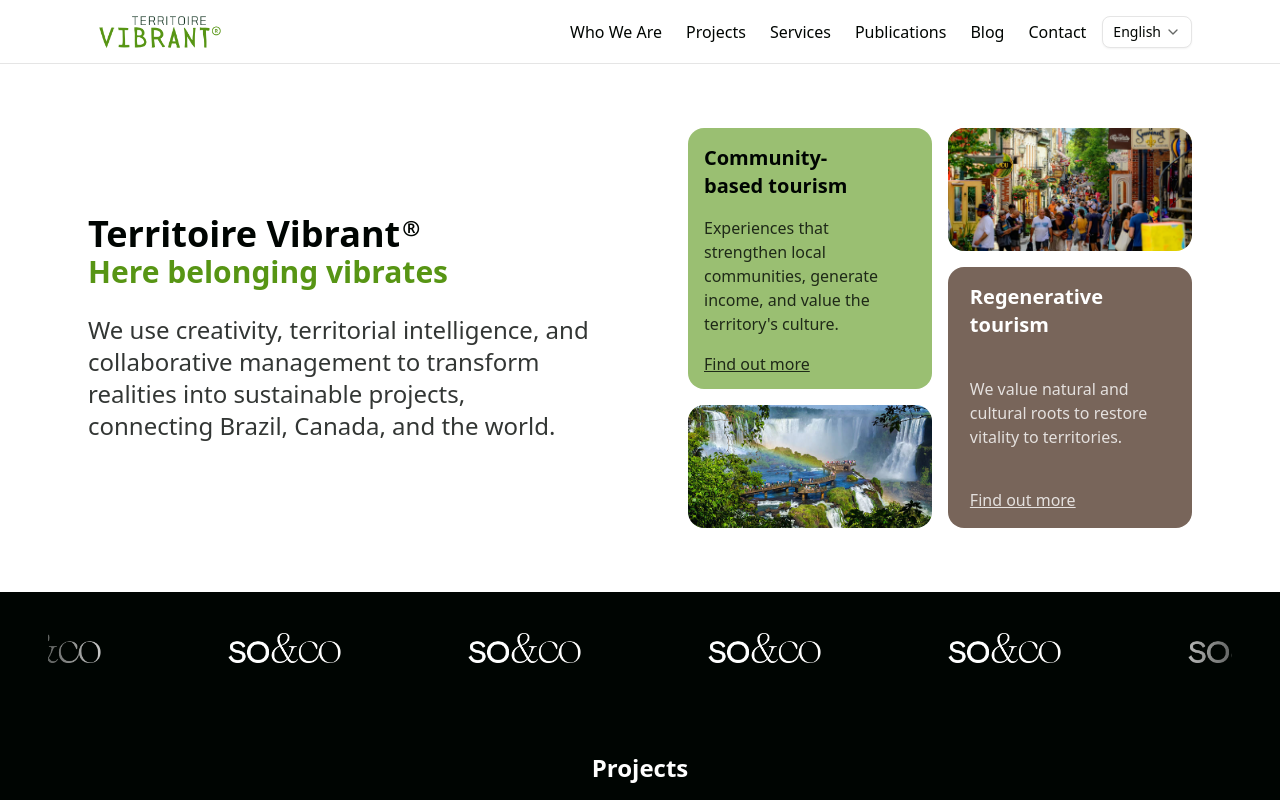
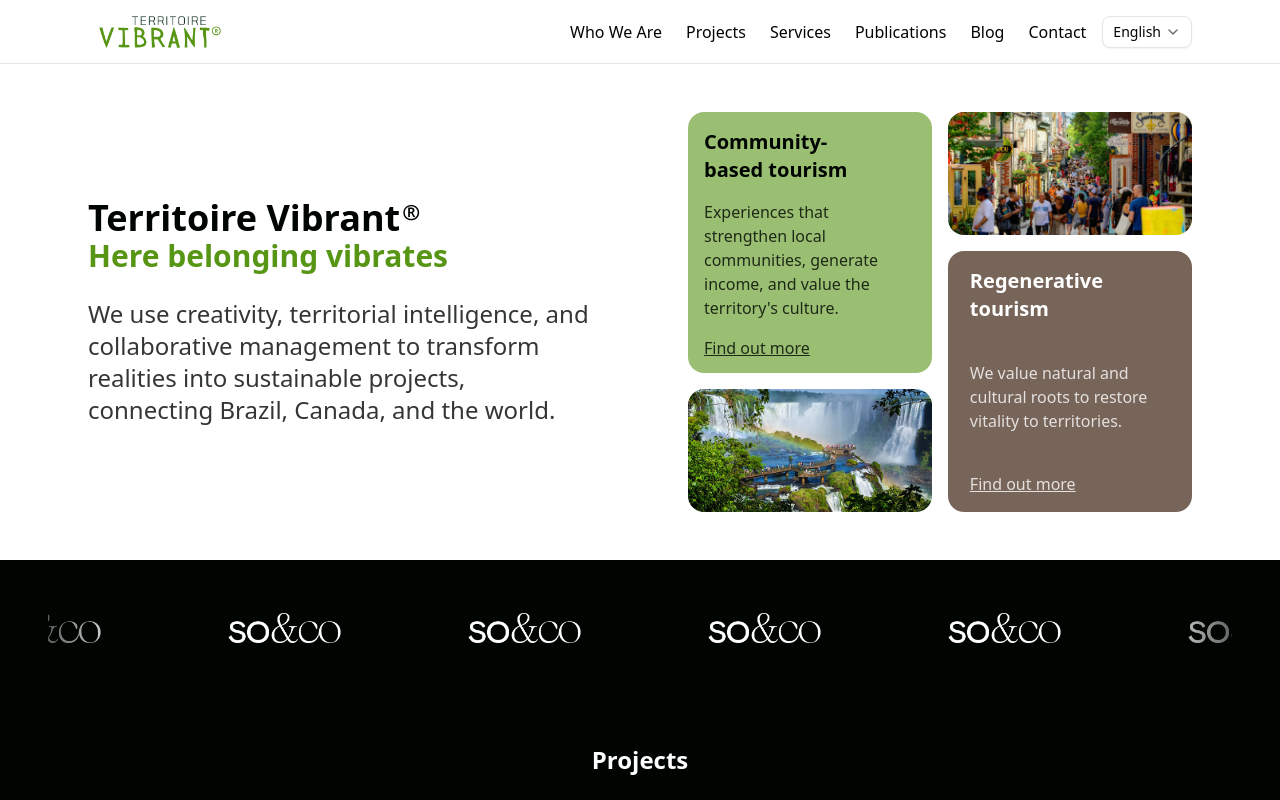
Before and after one commit to Territoire-Vibrant/territoire-vibrant-site, a Next.js app: page /en in a window 1280 px wide. Shown: the top 800 px of the page. Built offline with nearby package versions, Linux system fonts and the light colour scheme.

Commit message:
chore: Hero adjustments

```diff
--- a/app/[locale]/(home)/components/SponsorsMarquee.tsx
+++ b/app/[locale]/(home)/components/SponsorsMarquee.tsx
@@ -37,7 +37,7 @@ export const SponsorsMarquee = ({
         }),
       ]}
     >
-      <CarouselContent className=''>
+      <CarouselContent className='py-3'>
         {track.map((item, idx) => (
           <CarouselItem
             key={item.key ?? `${item.id}-${idx}`}
--- a/app/[locale]/(home)/page.tsx
+++ b/app/[locale]/(home)/page.tsx
@@ -18,7 +18,7 @@ export default function Home() {
 
   return (
     <>
-      <Section className='flex w-full flex-col items-center justify-between gap-24 px-6 py-12 md:flex-row lg:py-16'>
+      <Section className='flex w-full flex-col items-center justify-between gap-24 px-6 py-12 md:flex-row'>
         {/* Hero text */}
         <div className='flex flex-col gap-6 md:w-1/2'>
           <h1 className='flex size-full flex-col text-center font-bold text-3xl md:text-start lg:text-4xl'>
```
